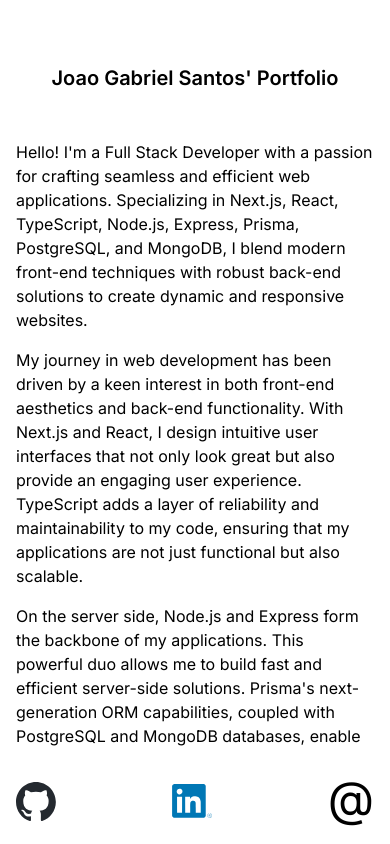
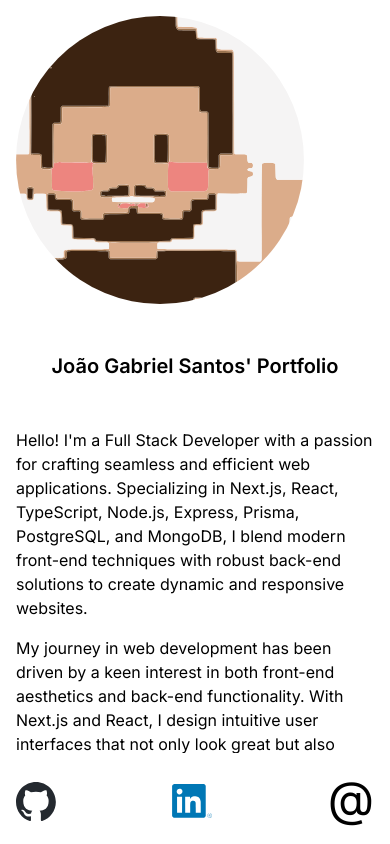
Before and after one commit to jgabrielsantos/jgcls-website, a Next.js app: page / in a window 390 px wide. Built offline with nearby package versions, Linux system fonts and the light colour scheme.

Commit message:
avatar and tablet home

```diff
--- a/package.json
+++ b/package.json
@@ -1,6 +1,6 @@
 {
   "name": "jgcls-website",
-  "version": "0.1.0",
+  "version": "1.0.0",
   "private": true,
   "scripts": {
     "dev": "next dev",
--- a/src/app/Homepage/index.tsx
+++ b/src/app/Homepage/index.tsx
@@ -2,19 +2,29 @@ import { Tabs } from "@/components"
 import { HomepageStyles } from "./styles"
 import { Static } from "./static"
 import { Repository, Work } from "./components"
+import { imageList } from "@/utils/imageList"
 
 const Homepage = () => {
   const styles = new HomepageStyles()
   const {
     main,
+    profileImage,
     title,
     heading,
-    link
+    link,
+    repositoryList,
+    introWrapper
   } = styles.buildStyleRules()
 
   return (
     <main className={main}>
-      <h1 className={title}>Joao Gabriel Santos&apos; Portfolio</h1>
+      <div className={introWrapper}>
+        <img
+          src={imageList.Avatar.src}
+          alt={imageList.Avatar.alt}
+          className={profileImage}
+        />
+        <h1 className={title}>João Gabriel Santos&apos; Portfolio</h1>
         <h2 className={heading}>
           Hello! I&apos;m a Full Stack Developer with a passion for crafting seamless and efficient web applications. Specializing in Next.js, React, TypeScript, Node.js, Express, Prisma, PostgreSQL, and MongoDB, I blend modern front-end techniques with robust back-end solutions to create dynamic and responsive websites.
         </h2>
@@ -27,12 +37,13 @@ const Homepage = () => {
         <h2 className={heading}>
           Whether it&apos;s developing a brand-new site from scratch or optimizing an existing application, my goal is to deliver high-quality, efficient, and scalable solutions that meet and exceed client expectations. Dive into my portfolio to explore my projects and see the potential of our future collaboration!
         </h2>
+      </div>
 
       <Tabs
         tabs={[
           {
             title: 'Projects',
-            element: <div className="flex flex-col gap-4">
+            element: <div className={repositoryList}>
               {Object.values(Static.Repositories).map((project, index) => (
                 <Repository
                   key={index}
--- a/src/app/Homepage/styles.ts
+++ b/src/app/Homepage/styles.ts
@@ -3,7 +3,18 @@ import { HomepageComponentEnums } from "./types"
 export class HomepageStyles {
   rules: Record<HomepageComponentEnums, Map<string, string>> = {
     main: new Map([
-      ["flex-grow", "flex-grow"]
+      ["flex-grow", "flex-grow"],
+      ["display", "flex"],
+      ["flex-direction", "flex-col"],
+      ["tablet-flex-direction", "tablet:flex-row"],
+      ["tablet-gap", "tablet:gap-16"],
+    ]),
+    profileImage: new Map([
+      ["width", "w-72"],
+      ["height", "h-72"],
+      ["object-fit", "object-cover"],
+      ["object-position", "object-top"],
+      ["border-radius", "rounded-full"],
     ]),
     title: new Map([
       ["width", "w-full"],
@@ -11,9 +22,11 @@ export class HomepageStyles {
       ["margin-vertical", "my-12"],
       ["font-size", "text-xl"],
       ["font-weight", "font-semibold"],
+      ["tablet-font-size", "tablet:text-3xl"],
     ]),
     heading: new Map([
-      ["margin-vertical", "my-4"]
+      ["margin-vertical", "my-4"],
+      ["tablet-font-size", "tablet:text-lg"],
     ]),
     link: new Map([
       ["width", "w-fit"],
@@ -26,14 +39,28 @@ export class HomepageStyles {
       ["color", "text-white-100"],
       ["width", "w-full"],
     ]),
+    repositoryList: new Map([
+      ["dispaly", "flex"],
+      ["flex-direction", "flex-col"],
+      ["gap", "gap-4"],
+    ]),
+    introWrapper: new Map([
+      ["tablet-width", "tablet:max-w-[50%]"],
+      ["tablet-display", "tablet:flex"],
+      ["tablet-flex-direction", "tablet:flex-col"],
+      ["tablet-align-items", "tablet:items-center"],
+    ]),
   }
 
   buildStyleRules(): Record<string, string> {
     return {
       main: [...this.rules.main.values()].join(" "),
+      profileImage: [...this.rules.profileImage.values()].join(" "),
       title: [...this.rules.title.values()].join(" "),
       heading: [...this.rules.heading.values()].join(" "),
       link: [...this.rules.link.values()].join(" "),
+      repositoryList: [...this.rules.repositoryList.values()].join(" "),
+      introWrapper: [...this.rules.introWrapper.values()].join(" "),
     }
   }
 }
--- a/src/app/Homepage/types.ts
+++ b/src/app/Homepage/types.ts
@@ -1,4 +1,7 @@
 export type HomepageComponentEnums = 'main'
+| 'profileImage'
 | 'title'
 | 'heading'
 | 'link'
+| 'repositoryList'
+| 'introWrapper'
--- a/src/utils/imageList.ts
+++ b/src/utils/imageList.ts
@@ -1,5 +1,6 @@
 import githubLogo from '../../public/images/github-logo.svg';
 import linkedinLogo from '../../public/images/linkedin-logo.svg';
+import avatar from '../../public/images/GabrielSantos.svg'
 
 export const imageList = {
   Github: {
@@ -9,5 +10,9 @@ export const imageList = {
   Linkedin: {
     src: linkedinLogo.src,
     alt: 'Linkedin Icon',
+  },
+  Avatar: {
+    src: avatar.src,
+    alt: 'Avatar picture'
   }
 }
--- a/tailwind.config.ts
+++ b/tailwind.config.ts
@@ -49,6 +49,10 @@ const config: Config = {
         },
       }
     },
+    screens: {
+      tablet: '640px',
+      desktop: '1024px',
+    },
     extend: {
       backgroundImage: {
         'gradient-radial': 'radial-gradient(var(--tw-gradient-stops))',
```
Also changed, not shown: public/images/GabrielSantos.svg (added). Lines whose indentation alone changed are shown as unchanged.
